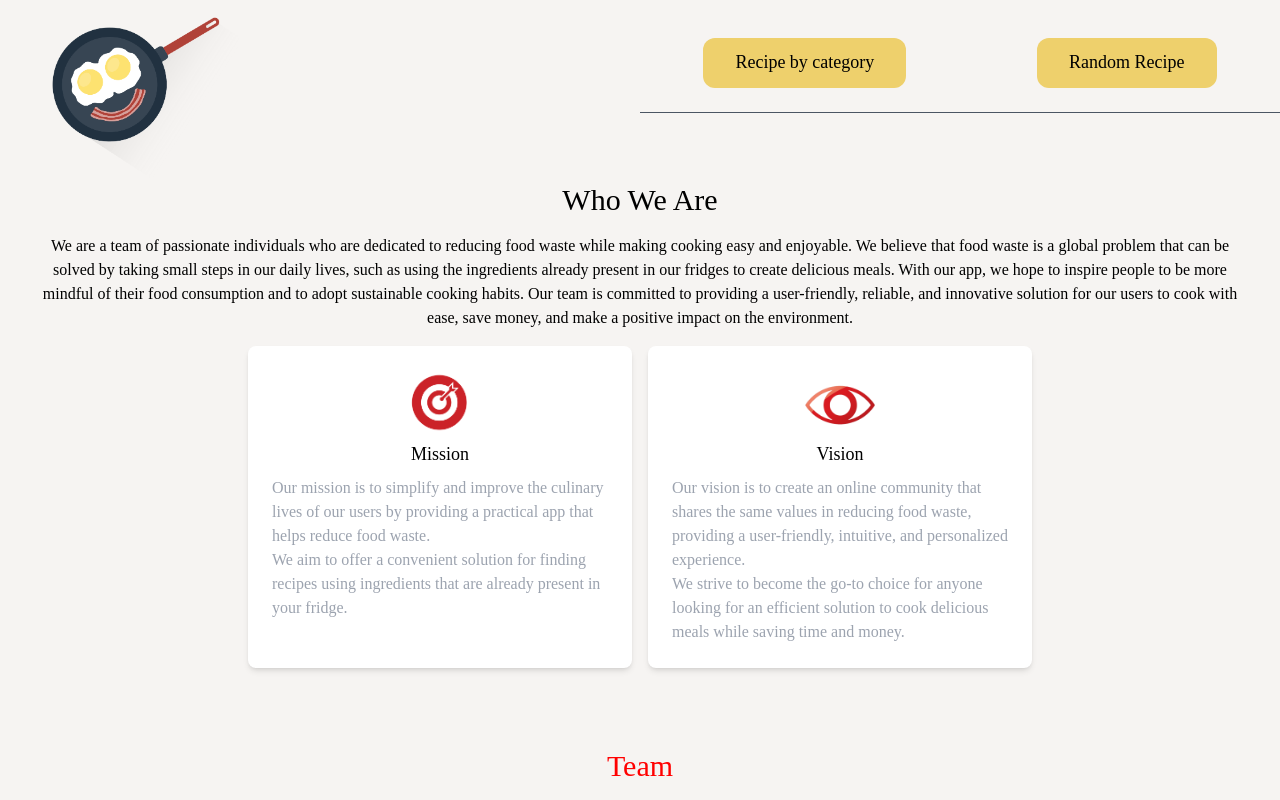
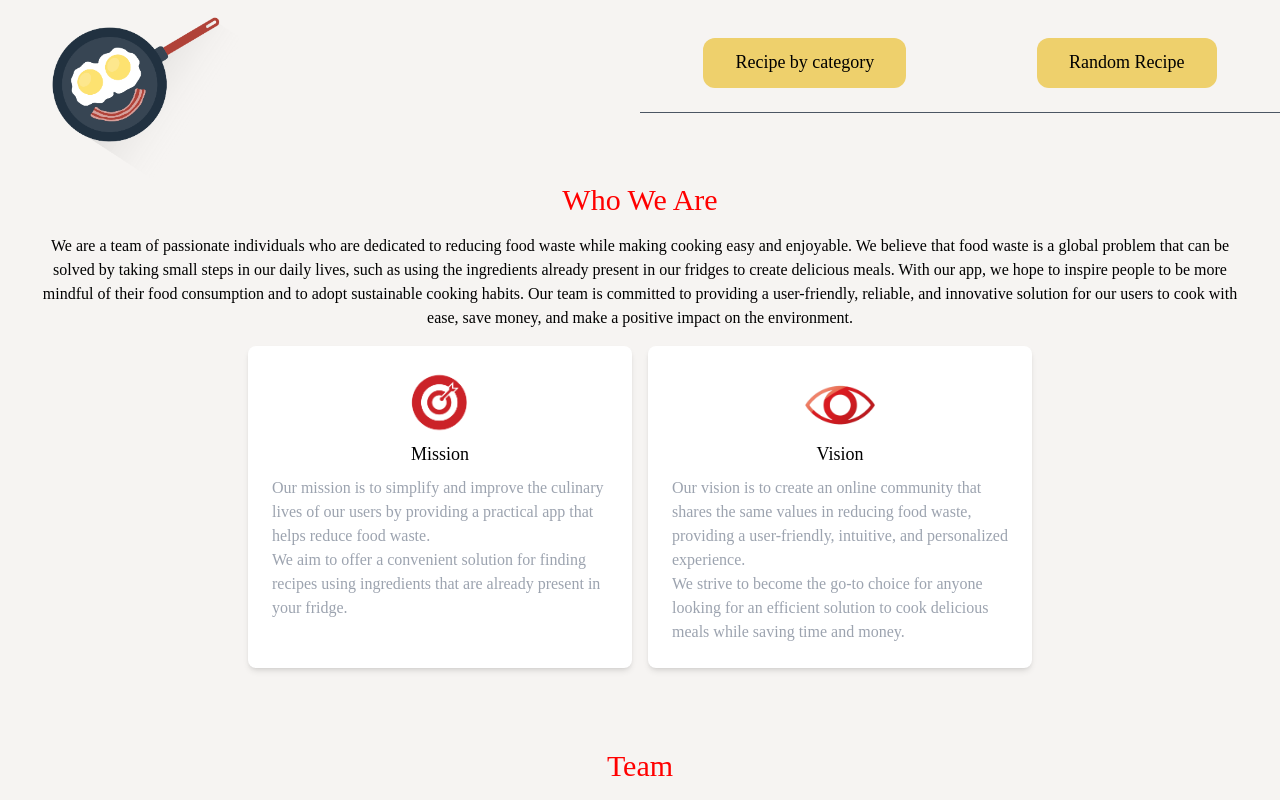
Before and after one commit to egidehirwa/iCook-frontend, a Next.js app: page /about in a window 1280 px wide. Built offline with nearby package versions, Linux system fonts and the light colour scheme.

Commit message:
red color update

```diff
--- a/src/app/about/page.jsx
+++ b/src/app/about/page.jsx
@@ -21,7 +21,7 @@ export default function About() {
     <main className="container mx-auto space-y-8">
       <section className="space-y-4 p-8">
         <div className="space-y-4">
-          <h3 className="text-red-500 text-3xl text-center">Who We Are</h3>
+          <h3 className="text-[red] text-3xl text-center">Who We Are</h3>
           <p className=" text-center">
 
             We are a team of passionate individuals who are dedicated to
```
